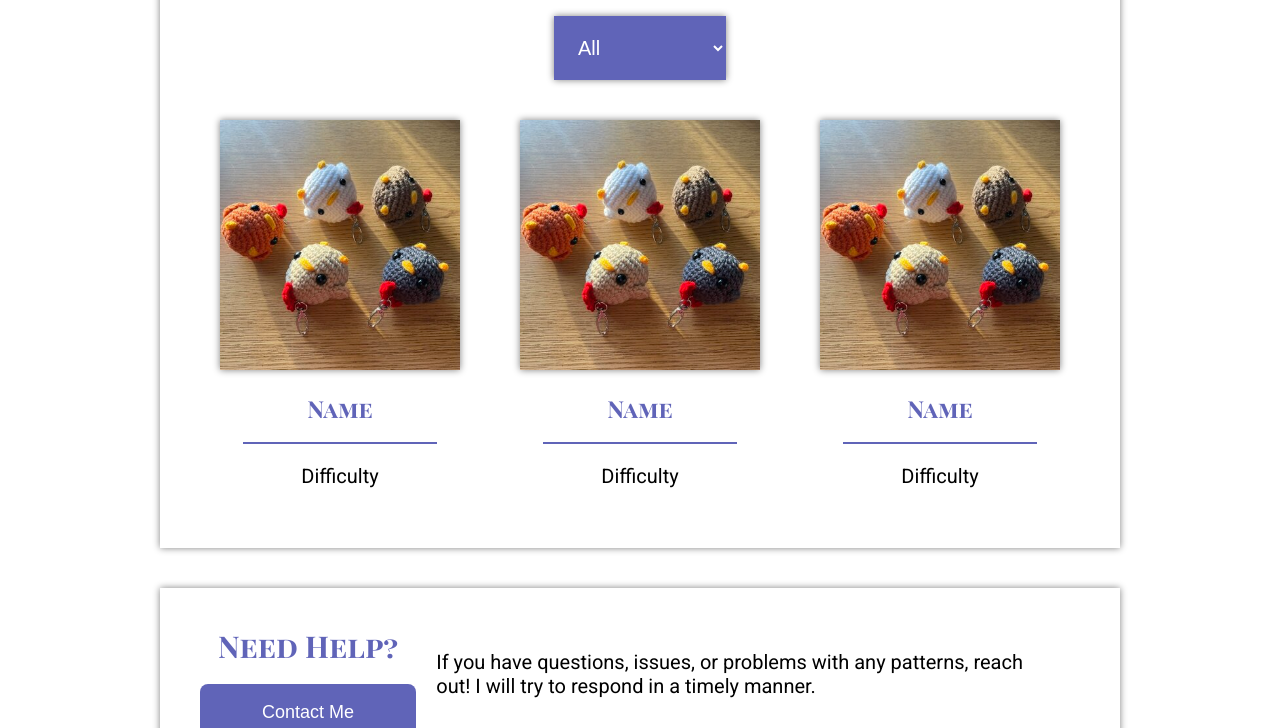
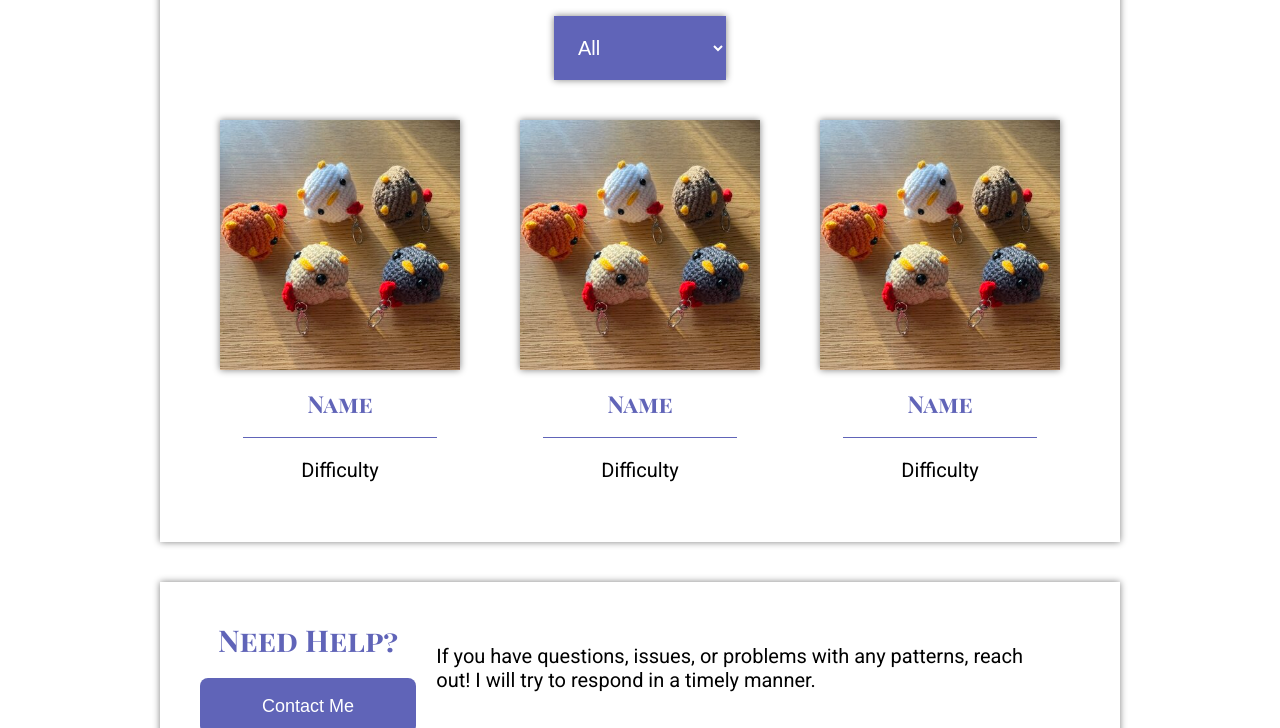
Before and after one commit to NatalieTesam/wdd131, a plain HTML site: page crochet-corner/patterns.html in a window 1280 px wide. Shown: the part 372-1100 px from the top of the page. Drawn offline with Linux system fonts and the light colour scheme; a web font is replaced by a local one.

Commit message:
Styled patterns page cards

```diff
--- a/crochet-corner/styles/style.css
+++ b/crochet-corner/styles/style.css
@@ -273,6 +273,8 @@ footer .social img {
 
 .pattern-card {
   padding: 1em;
+  display: grid;
+  grid-template: auto auto;
 }
 
 .pattern-card img {
@@ -288,7 +290,7 @@ footer .social img {
 .pattern-card h3 {
   margin: 0 1em;
   padding: 0.2 1em;
-  border-bottom: 2px solid var(--primary-color);
+  border-bottom: 1px solid var(--primary-color);
   text-align: center;
 }
 
```
